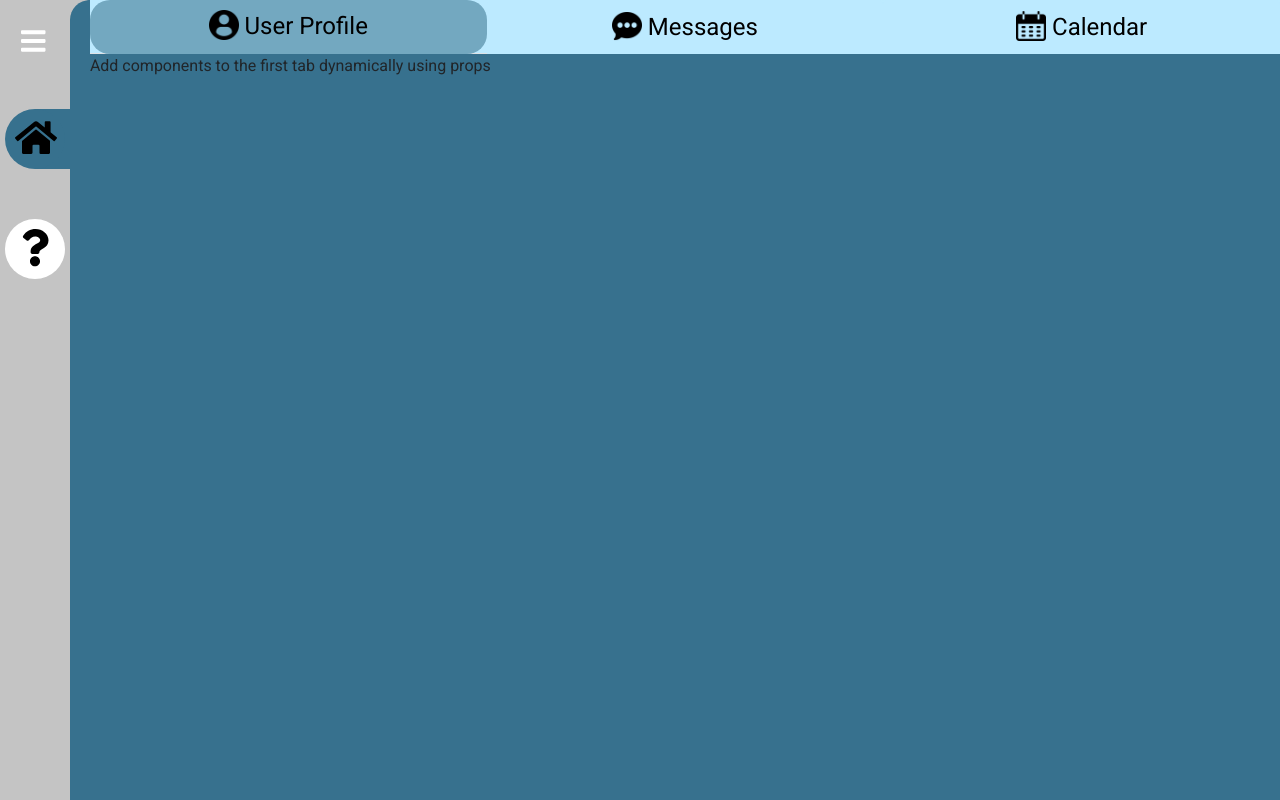
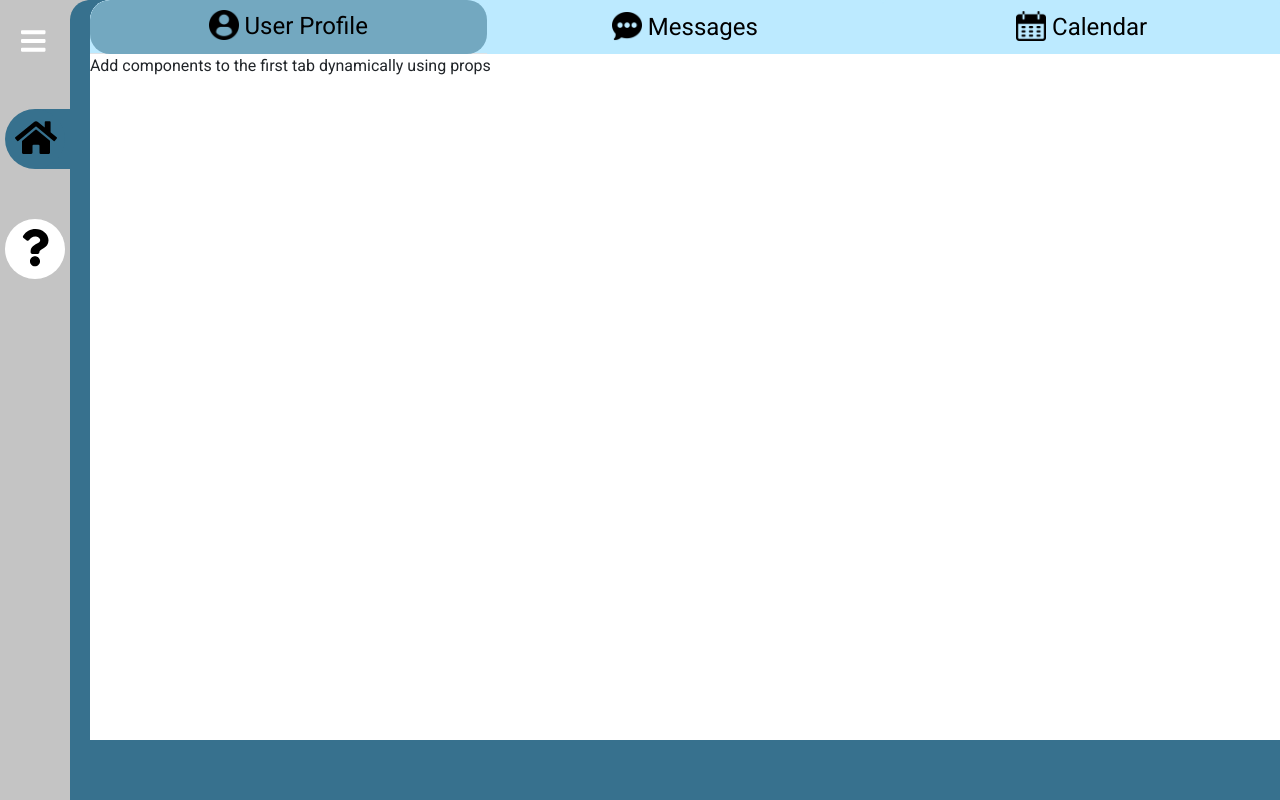
Before and after one commit to CPSECapstone/CloudHaven, a React (Create React App) app in the folder frontend/: page / in a window 1280 px wide. Built offline with nearby package versions, Linux system fonts and the light colour scheme.

Commit message:
Allocate Content Space
Allocate the page space for the main content of the application.

```diff
--- a/frontend/src/App.css
+++ b/frontend/src/App.css
@@ -42,3 +42,12 @@
    background-color: var(--main-bg-color);
    border-top-left-radius: 20px;
 }
+
+#MainContent {
+   width: 100%;
+   height: calc(100vh - 60px);
+   background-color: white;
+   border-top-left-radius: 20px;
+   display: block;
+   overflow: auto;
+}
--- a/frontend/src/App.js
+++ b/frontend/src/App.js
@@ -8,7 +8,9 @@ function App() {
       <div id="MainApp">
         <SideBar />
         <div id="PageFrame">
-          <Home/>
+          <div id="MainContent">
+            <Home/>
+          </div>
         </div>
       </div>
     </div>
```
